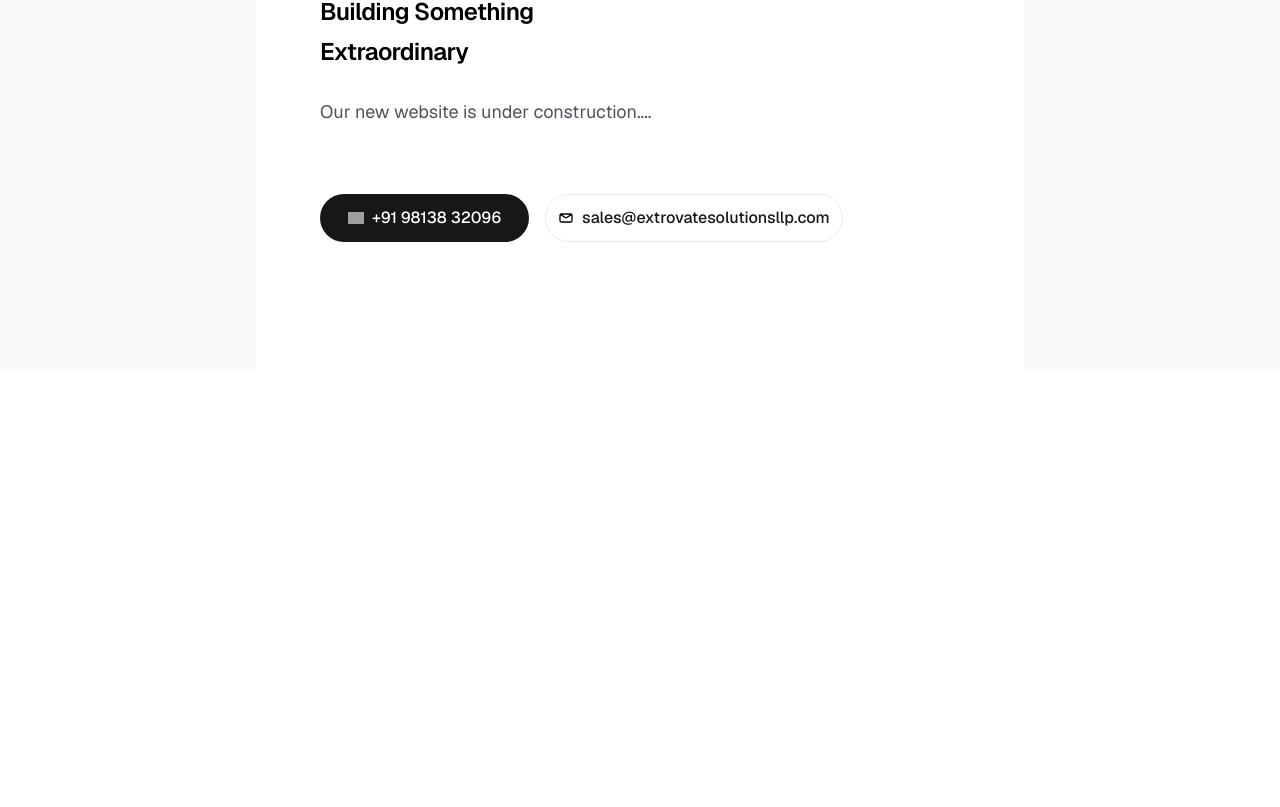
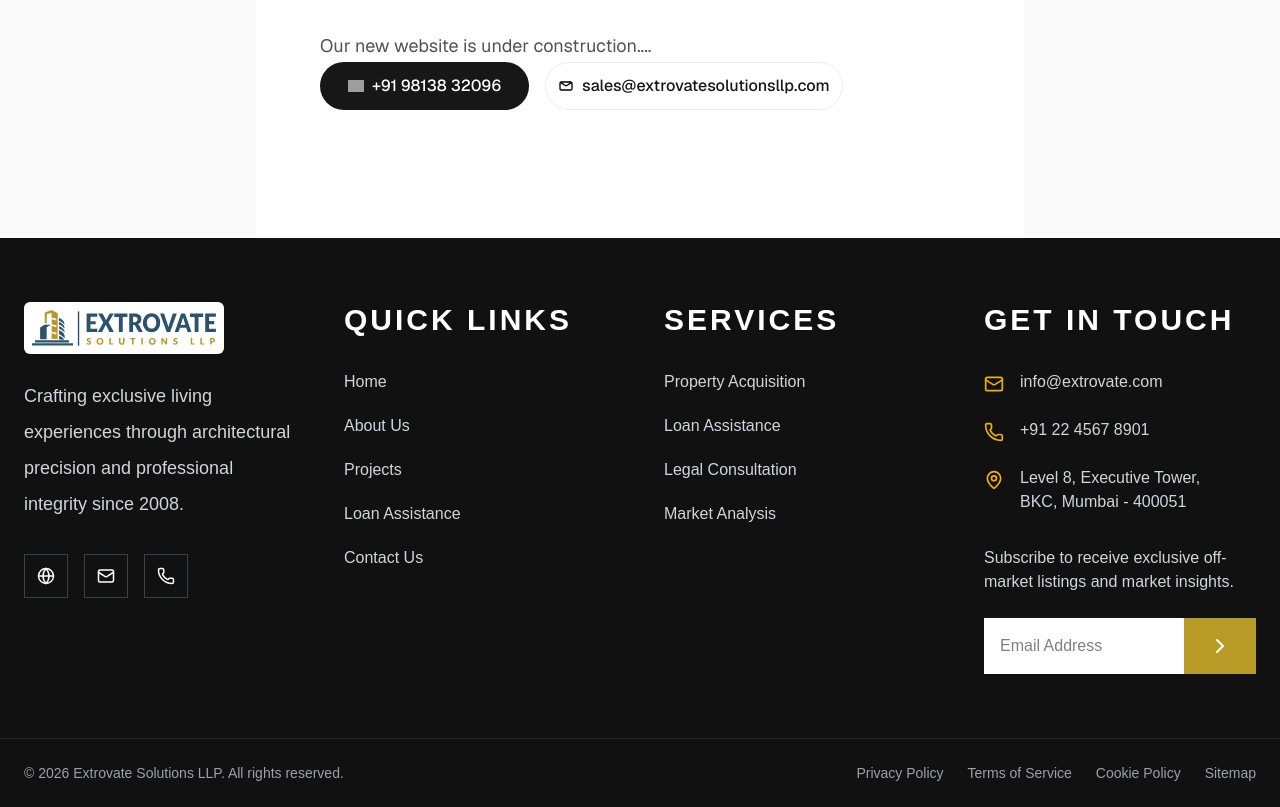
Before and after one commit to webexcodesolutions/extrovatesolutionsllp-frontend, a Next.js app: page / in a window 1280 px wide. Shown: the part 430-1237 px from the top of the page. Before the commit the page ends 800 px from the top, so only its background shows below. Built offline with nearby package versions, Linux system fonts and the light colour scheme; grey boxes are pictures that could not be loaded.

Commit message:
footer added

```diff
--- a/src/app/components/footer/Footer.tsx
+++ b/src/app/components/footer/Footer.tsx
@@ -0,0 +1,175 @@
+"use client";
+
+import Image from "next/image";
+import Link from "next/link";
+import { Globe, Mail, Phone, MapPin, ChevronRight } from "lucide-react";
+
+export default function Footer() {
+  return (
+    <footer className="bg-[#111111] text-white">
+      {/* Main Footer */}
+      <div className="mx-auto max-w-7xl px-6 py-16">
+        <div className="grid grid-cols-1 gap-12 md:grid-cols-2 lg:grid-cols-4">
+          {/* Company */}
+          <div>
+            <Link href="/">
+              <Image
+                src="/logo.svg"
+                alt="Extrovate Solutions LLP"
+                width={200}
+                height={100}
+                className="rounded-md bg-white p-2"
+              />
+            </Link>
+
+            <p className="mt-6 text-lg leading-9 text-gray-300">
+              Crafting exclusive living experiences through architectural
+              precision and professional integrity since 2008.
+            </p>
+
+            <div className="mt-8 flex gap-4">
+              <button className="border border-gray-700 p-3 transition hover:border-white">
+                <Globe size={18} />
+              </button>
+
+              <button className="border border-gray-700 p-3 transition hover:border-white">
+                <Mail size={18} />
+              </button>
+
+              <button className="border border-gray-700 p-3 transition hover:border-white">
+                <Phone size={18} />
+              </button>
+            </div>
+          </div>
+
+          {/* Quick Links */}
+          <div>
+            <h3 className="mb-8 text-3xl font-semibold tracking-widest">
+              QUICK LINKS
+            </h3>
+
+            <ul className="space-y-5 text-gray-300">
+              <li>
+                <Link href="/" className="hover:text-white">
+                  Home
+                </Link>
+              </li>
+
+              <li>
+                <Link href="/about-us" className="hover:text-white">
+                  About Us
+                </Link>
+              </li>
+
+              <li>
+                <Link href="/projects" className="hover:text-white">
+                  Projects
+                </Link>
+              </li>
+
+              <li>
+                <Link href="/loan-assistance" className="hover:text-white">
+                  Loan Assistance
+                </Link>
+              </li>
+
+              <li>
+                <Link href="/contact-us" className="hover:text-white">
+                  Contact Us
+                </Link>
+              </li>
+            </ul>
+          </div>
+
+          {/* Services */}
+          <div>
+            <h3 className="mb-8 text-3xl font-semibold tracking-widest">
+              SERVICES
+            </h3>
+
+            <ul className="space-y-5 text-gray-300">
+              <li>Property Acquisition</li>
+              <li>Loan Assistance</li>
+              <li>Legal Consultation</li>
+              <li>Market Analysis</li>
+            </ul>
+          </div>
+
+          {/* Contact */}
+          <div>
+            <h3 className="mb-8 text-3xl font-semibold tracking-widest">
+              GET IN TOUCH
+            </h3>
+
+            <div className="space-y-6">
+              <div className="flex items-start gap-4">
+                <Mail className="mt-1 text-yellow-500" size={20} />
+                <span className="text-gray-300">info@extrovate.com</span>
+              </div>
+
+              <div className="flex items-start gap-4">
+                <Phone className="mt-1 text-yellow-500" size={20} />
+                <span className="text-gray-300">+91 22 4567 8901</span>
+              </div>
+
+              <div className="flex items-start gap-4">
+                <MapPin className="mt-1 text-yellow-500" size={20} />
+                <span className="text-gray-300">
+                  Level 8, Executive Tower,
+                  <br />
+                  BKC, Mumbai - 400051
+                </span>
+              </div>
+            </div>
+
+            <p className="mt-8 text-gray-300">
+              Subscribe to receive exclusive off-market listings and market
+              insights.
+            </p>
+
+            {/* Newsletter */}
+            <div className="mt-6 flex overflow-hidden">
+              <input
+                type="email"
+                placeholder="Email Address"
+                className="w-full bg-white px-4 py-4 text-black outline-none"
+              />
+
+              <button className="bg-[#B89A27] px-6 transition hover:bg-[#A58720]">
+                <ChevronRight />
+              </button>
+            </div>
+          </div>
+        </div>
+      </div>
+
+      {/* Sub Footer */}
+      <div className="border-t border-gray-800">
+        <div className="mx-auto flex max-w-7xl flex-col items-center justify-between gap-6 px-6 py-6 text-sm text-gray-400 md:flex-row">
+          <p>
+            © {new Date().getFullYear()} Extrovate Solutions LLP. All rights
+            reserved.
+          </p>
+
+          <div className="flex flex-wrap items-center justify-center gap-6">
+            <Link href="/privacy-policy" className="hover:text-white">
+              Privacy Policy
+            </Link>
+
+            <Link href="/terms-of-service" className="hover:text-white">
+              Terms of Service
+            </Link>
+
+            <Link href="/cookie-policy" className="hover:text-white">
+              Cookie Policy
+            </Link>
+
+            <Link href="/sitemap" className="hover:text-white">
+              Sitemap
+            </Link>
+          </div>
+        </div>
+      </div>
+    </footer>
+  );
+}
--- a/src/app/layout.tsx
+++ b/src/app/layout.tsx
@@ -2,6 +2,7 @@
 import { Geist, Geist_Mono } from "next/font/google";
 import "./globals.css";
 import Header from "./components/header/Header";
+import Footer from "./components/footer/Footer";
 
 const geistSans = Geist({
   variable: "--font-geist-sans",
@@ -31,6 +32,7 @@
       <body className="min-h-full flex flex-col">
         <Header />
         {children}
+        <Footer />
       </body>
     </html>
   );
```
